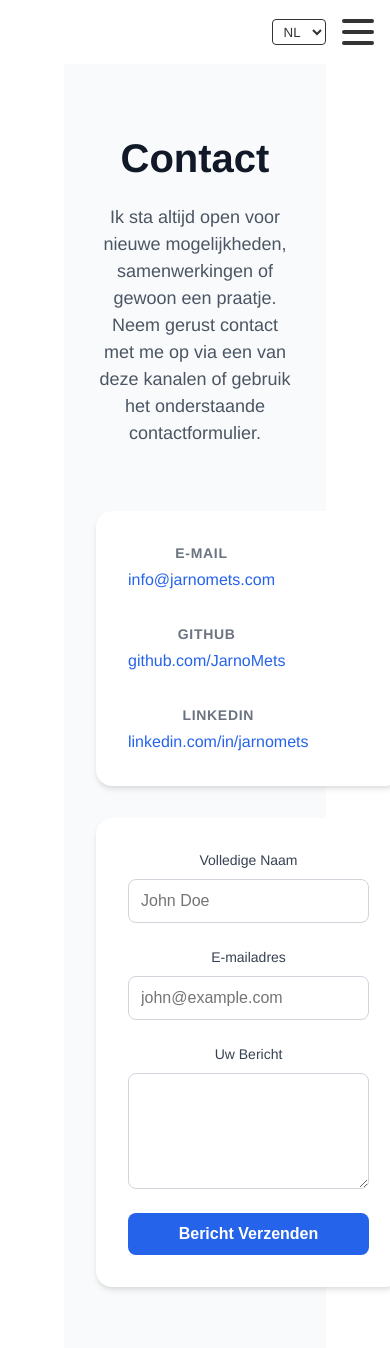
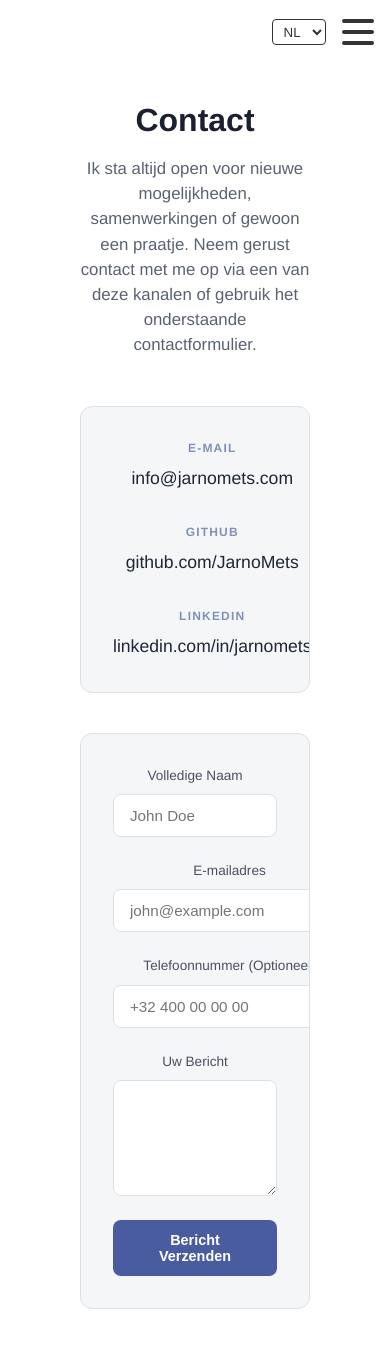
Before and after one commit to JarnoMets/About, a Vue app in the folder frontend/: page /contact in a window 390 px wide. Shown: the top 1348 px of the page. Built offline with nearby package versions, Linux system fonts and the light colour scheme; no server answers.

Commit message:
Restyle contact page to match projects, add field validation and telephone

```diff
--- a/frontend/src/api/index.ts
+++ b/frontend/src/api/index.ts
@@ -3,6 +3,7 @@ const API_URL = import.meta.env.VITE_API_URL || '/api';
 export interface ContactForm {
   name: string;
   email: string;
+  phone?: string;
   message: string;
 }
 
--- a/frontend/src/locales/en/contact.json
+++ b/frontend/src/locales/en/contact.json
@@ -6,9 +6,15 @@
     "linkedin_label": "LinkedIn",
     "form_name": "Full Name",
     "form_email": "Email Address",
+    "form_phone": "Telephone (Optional)",
     "form_message": "Your Message",
     "form_submit": "Send Message",
     "form_sending": "Sending...",
     "form_success": "Thank you! Your message has been sent.",
-    "form_error": "Oops! Something went wrong. Please try again later."
+    "form_error": "Oops! Something went wrong. Please try again later.",
+    "validation": {
+        "required": "This field is required",
+        "email": "Please enter a valid email address",
+        "phone": "Please enter a valid phone number"
+    }
 }
--- a/frontend/src/locales/nl/contact.json
+++ b/frontend/src/locales/nl/contact.json
@@ -6,9 +6,15 @@
     "linkedin_label": "LinkedIn",
     "form_name": "Volledige Naam",
     "form_email": "E-mailadres",
+    "form_phone": "Telefoonnummer (Optioneel)",
     "form_message": "Uw Bericht",
     "form_submit": "Bericht Verzenden",
     "form_sending": "Verzenden...",
     "form_success": "Bedankt! Uw bericht is verzonden.",
-    "form_error": "Oeps! Er is iets misgegaan. Probeer het later opnieuw."
+    "form_error": "Oeps! Er is iets misgegaan. Probeer het later opnieuw.",
+    "validation": {
+        "required": "Dit veld is verplicht",
+        "email": "Voer een geldig e-mailadres in",
+        "phone": "Voer een geldig telefoonnummer in"
+    }
 }
--- a/frontend/src/views/Contact.vue
+++ b/frontend/src/views/Contact.vue
@@ -1,86 +1,105 @@
 <template>
-  <div class="contact-view">
-    <div class="contact-container">
+  <div class="contact-page">
     <header class="contact-header">
-        <h1>{{ $t('contact.title') }}</h1>
-        <p>{{ $t('contact.description') }}</p>
+      <h1>{{ t('contact.title') }}</h1>
+      <p class="contact-subtitle">{{ t('contact.description') }}</p>
     </header>
 
     <div class="contact-grid">
       <!-- Info Section -->
-        <div class="contact-info">
-          <div class="info-card">
+      <div class="contact-card info-card">
+        <div class="card-content">
           <div class="info-item">
-              <div class="details">
-                <h3>{{ $t('contact.email_label') }}</h3>
-                <a href="mailto:info@jarnomets.com">info@jarnomets.com</a>
-              </div>
+            <h3 class="info-label">{{ t('contact.email_label') }}</h3>
+            <a href="mailto:info@jarnomets.com" class="info-link">info@jarnomets.com</a>
           </div>
 
           <div class="info-item">
-              <div class="details">
-                <h3>{{ $t('contact.github_label') }}</h3>
-                <a href="https://github.com/JarnoMets" target="_blank" rel="noopener">github.com/JarnoMets</a>
-              </div>
+            <h3 class="info-label">{{ t('contact.github_label') }}</h3>
+            <a href="https://github.com/JarnoMets" target="_blank" rel="noopener" class="info-link">github.com/JarnoMets</a>
           </div>
 
           <div class="info-item">
-              <div class="details">
-                <h3>{{ $t('contact.linkedin_label') }}</h3>
-                <a href="https://linkedin.com/in/jarno-mets-763525242/" target="_blank" rel="noopener">linkedin.com/in/jarnomets</a>
-              </div>
+            <h3 class="info-label">{{ t('contact.linkedin_label') }}</h3>
+            <a href="https://linkedin.com/in/jarno-mets-763525242/" target="_blank" rel="noopener" class="info-link">linkedin.com/in/jarnomets</a>
           </div>
         </div>
       </div>
 
       <!-- Form Section -->
-        <div class="contact-form-container">
-          <form @submit.prevent="handleSubmit" class="contact-form">
+      <div class="contact-card form-card">
+        <div class="card-content">
+          <form @submit.prevent="handleSubmit" class="contact-form" novalidate>
             <div class="form-group">
-              <label for="name">{{ $t('contact.form_name') }}</label>
+              <label for="name">{{ t('contact.form_name') }}</label>
               <input
                 type="text"
                 id="name"
                 v-model="form.name"
+                :class="{ 'input-error': errors.name }"
+                @blur="validateField('name')"
                 required
                 :disabled="status === 'loading'"
                 placeholder="John Doe"
               />
+              <span v-if="errors.name" class="error-message">{{ errors.name }}</span>
             </div>
 
+            <div class="form-row">
               <div class="form-group">
-              <label for="email">{{ $t('contact.form_email') }}</label>
+                <label for="email">{{ t('contact.form_email') }}</label>
                 <input
                   type="email"
                   id="email"
                   v-model="form.email"
+                  :class="{ 'input-error': errors.email }"
+                  @blur="validateField('email')"
                   required
                   :disabled="status === 'loading'"
                   placeholder="john@example.com"
                 />
+                <span v-if="errors.email" class="error-message">{{ errors.email }}</span>
               </div>
 
               <div class="form-group">
-              <label for="message">{{ $t('contact.form_message') }}</label>
+                <label for="phone">{{ t('contact.form_phone') }}</label>
+                <input
+                  type="tel"
+                  id="phone"
+                  v-model="form.phone"
+                  :class="{ 'input-error': errors.phone }"
+                  @blur="validateField('phone')"
+                  :disabled="status === 'loading'"
+                  placeholder="+32 400 00 00 00"
+                />
+                <span v-if="errors.phone" class="error-message">{{ errors.phone }}</span>
+              </div>
+            </div>
+
+            <div class="form-group">
+              <label for="message">{{ t('contact.form_message') }}</label>
               <textarea
                 id="message"
                 v-model="form.message"
+                :class="{ 'input-error': errors.message }"
+                @blur="validateField('message')"
                 rows="5"
                 required
                 :disabled="status === 'loading'"
               ></textarea>
+              <span v-if="errors.message" class="error-message">{{ errors.message }}</span>
             </div>
 
-            <button type="submit" :disabled="status === 'loading'" class="submit-btn">
-              <span v-if="status === 'loading'">{{ $t('contact.form_sending') }}</span>
-              <span v-else>{{ $t('contact.form_submit') }}</span>
+            <button type="submit" :disabled="status === 'loading'" class="btn btn-primary submit-btn">
+              <span v-if="status === 'loading'">{{ t('contact.form_sending') }}</span>
+              <span v-else>{{ t('contact.form_submit') }}</span>
             </button>
 
-            <div v-if="status === 'success'" class="alert success">
-              {{ $t('contact.form_success') }}
+            <div v-if="status === 'success'" class="alert success text-center">
+              {{ t('contact.form_success') }}
             </div>
-            <div v-if="status === 'error'" class="alert error">
-              {{ $t('contact.form_error') }}
+            <div v-if="status === 'error'" class="alert error text-center">
+              {{ t('contact.form_error') }}
             </div>
           </form>
         </div>
@@ -90,23 +109,73 @@
 </template>
 
 <script setup lang="ts">
-import { ref } from 'vue';
+import { ref, reactive } from 'vue';
+import { useI18n } from 'vue-i18n';
 import { api } from '../api';
 
-const form = ref({
+const { t } = useI18n();
+
+const form = reactive({
   name: '',
   email: '',
+  phone: '',
+  message: '',
+});
+
+const errors = reactive({
+  name: '',
+  email: '',
+  phone: '',
   message: '',
 });
 
 const status = ref<'idle' | 'loading' | 'success' | 'error'>('idle');
 
+const validateField = (field: keyof typeof form) => {
+  errors[field] = '';
+
+  if (field === 'name') {
+    if (!form.name.trim()) errors.name = t('contact.validation.required');
+  }
+
+  if (field === 'email') {
+    if (!form.email.trim()) {
+      errors.email = t('contact.validation.required');
+    } else if (!/^[^\s@]+@[^\s@]+\.[^\s@]+$/.test(form.email)) {
+      errors.email = t('contact.validation.email');
+    }
+  }
+
+  if (field === 'phone' && form.phone.trim()) {
+    if (!/^[+]?[\d\s-]{8,}$/.test(form.phone)) {
+      errors.phone = t('contact.validation.phone');
+    }
+  }
+
+  if (field === 'message') {
+    if (!form.message.trim()) errors.message = t('contact.validation.required');
+  }
+};
+
+const validateForm = () => {
+  validateField('name');
+  validateField('email');
+  validateField('phone');
+  validateField('message');
+  return !errors.name && !errors.email && !errors.phone && !errors.message;
+};
+
 const handleSubmit = async () => {
+  if (!validateForm()) return;
+
   status.value = 'loading';
   try {
-    await api.submitContactForm(form.value);
+    await api.submitContactForm(form);
     status.value = 'success';
-    form.value = { name: '', email: '', message: '' };
+    form.name = '';
+    form.email = '';
+    form.phone = '';
+    form.message = '';
     setTimeout(() => {
       if (status.value === 'success') status.value = 'idle';
     }, 5000);
@@ -118,60 +187,62 @@ const handleSubmit = async () => {
 </script>
 
 <style scoped>
-.contact-view {
-  min-height: calc(100vh - 80px);
-  padding: 4rem 2rem;
-  background-color: #f9fafb;
-}
-
-.contact-container {
-  max-width: 1000px;
+.contact-page {
+  max-width: 960px;
   margin: 0 auto;
+  padding: 2rem 1rem;
 }
 
 .contact-header {
+  margin-bottom: 3rem;
   text-align: center;
-  margin-bottom: 4rem;
 }
 
 .contact-header h1 {
-  font-size: 2.5rem;
+  font-size: 2rem;
   font-weight: 700;
-  color: #111827;
-  margin-bottom: 1rem;
+  margin-bottom: 0.75rem;
+  color: #e8eaf0;
 }
 
-.contact-header p {
-  font-size: 1.125rem;
-  color: #4b5563;
-  max-width: 600px;
+.contact-subtitle {
+  font-size: 1.05rem;
+  color: #a0a8b8;
+  max-width: 700px;
   margin: 0 auto;
 }
 
 .contact-grid {
   display: grid;
-  grid-template-columns: 1fr 1.5fr;
-  gap: 3rem;
+  grid-template-columns: 1fr 2fr;
+  gap: 2.5rem;
 }
 
-@media (max-width: 768px) {
-  .contact-grid {
-    grid-template-columns: 1fr;
-    gap: 2rem;
-  }
+.contact-card {
+  background: #2a2d35;
+  border: 1px solid #3a3d46;
+  border-radius: 12px;
+  overflow: hidden;
+  transition: border-color 0.2s ease, box-shadow 0.2s ease;
 }
 
-.info-card {
-  background: white;
+.contact-card:hover {
+  border-color: #505664;
+  box-shadow: 0 6px 32px rgba(0, 0, 0, 0.25);
+}
+
+.card-content {
   padding: 2rem;
-  border-radius: 1rem;
-  box-shadow: 0 4px 6px -1px rgba(0, 0, 0, 0.1), 0 2px 4px -1px rgba(0, 0, 0, 0.06);
+}
+
+.info-card .card-content {
+  display: flex;
+  flex-direction: column;
+  justify-content: center;
+  height: 100%;
 }
 
 .info-item {
-  display: flex;
-  align-items: flex-start;
-  gap: 1rem;
   margin-bottom: 2rem;
 }
 
@@ -179,43 +250,36 @@ const handleSubmit = async () => {
   margin-bottom: 0;
 }
 
-.icon {
-  font-size: 1.5rem;
-  padding-top: 0.25rem;
+.info-label {
+  font-size: 0.75rem;
+  font-weight: 600;
+  color: #6878a8;
+  text-transform: uppercase;
+  letter-spacing: 0.1em;
+  margin-bottom: 0.5rem;
 }
 
-.details h3 {
-  font-size: 0.875rem;
-  font-weight: 600;
-  color: #6b7280;
-  text-transform: uppercase;
-  letter-spacing: 0.05em;
-  margin: 0 0 0.25rem 0;
+.info-link {
+  font-size: 1.1rem;
+  color: #e0e4ec;
+  text-decoration: none;
+  font-weight: 500;
+  transition: color 0.2s ease;
 }
 
-.details a {
-  font-size: 1rem;
-  color: #2563eb;
-  text-decoration: none;
-  font-weight: 500;
-  transition: color 0.15s ease-in-out;
-}
-
-.details a:hover {
-  color: #1d4ed8;
-  text-decoration: underline;
-}
-
-.contact-form-container {
-  background: white;
-  padding: 2rem;
-  border-radius: 1rem;
-  box-shadow: 0 4px 6px -1px rgba(0, 0, 0, 0.1), 0 2px 4px -1px rgba(0, 0, 0, 0.06);
+.info-link:hover {
+  color: #6478c4;
 }
 
 .contact-form {
   display: flex;
   flex-direction: column;
+  gap: 1.5rem;
+}
+
+.form-row {
+  display: grid;
+  grid-template-columns: 1fr 1fr;
   gap: 1.5rem;
 }
 
@@ -226,64 +290,174 @@ const handleSubmit = async () => {
 }
 
 .form-group label {
-  font-size: 0.875rem;
+  font-size: 0.85rem;
   font-weight: 500;
-  color: #374151;
+  color: #a0a8b8;
 }
 
 .form-group input,
 .form-group textarea {
-  padding: 0.75rem;
-  border: 1px solid #d1d5db;
-  border-radius: 0.5rem;
-  font-size: 1rem;
-  transition: border-color 0.15s ease-in-out, box-shadow 0.15s ease-in-out;
+  padding: 0.75rem 1rem;
+  background: #1e2026;
+  border: 1px solid #3a3d46;
+  border-radius: 8px;
+  color: #e0e4ec;
+  font-size: 0.95rem;
+  transition: border-color 0.2s ease, box-shadow 0.2s ease;
 }
 
 .form-group input:focus,
 .form-group textarea:focus {
   outline: none;
-  border-color: #2563eb;
-  box-shadow: 0 0 0 3px rgba(37, 99, 235, 0.1);
+  border-color: #5568b4;
+  box-shadow: 0 0 0 3px rgba(85, 104, 180, 0.15);
 }
 
-.submit-btn {
-  background-color: #2563eb;
-  color: white;
-  padding: 0.75rem;
-  border-radius: 0.5rem;
-  font-weight: 600;
-  font-size: 1rem;
-  border: none;
-  cursor: pointer;
-  transition: background-color 0.15s ease-in-out;
+.form-group input.input-error,
+.form-group textarea.input-error {
+  border-color: #e53e3e;
 }
 
-.submit-btn:hover:not(:disabled) {
-  background-color: #1d4ed8;
+.error-message {
+  font-size: 0.75rem;
+  color: #e53e3e;
+  margin-top: 0.25rem;
 }
 
-.submit-btn:disabled {
-  opacity: 0.7;
+.btn {
+  display: inline-block;
+  padding: 0.75rem 1.5rem;
+  border-radius: 8px;
+  font-size: 0.9rem;
+  font-weight: 600;
+  text-decoration: none;
+  transition: all 0.2s ease;
+  cursor: pointer;
+  border: none;
+  text-align: center;
+}
+
+.btn-primary {
+  background-color: #5568b4;
+  color: #fff;
+}
+
+.btn-primary:hover:not(:disabled) {
+  background-color: #6478c4;
+  transform: translateY(-1px);
+}
+
+.btn-primary:disabled {
+  opacity: 0.6;
   cursor: not-allowed;
 }
 
 .alert {
   padding: 1rem;
-  border-radius: 0.5rem;
-  font-size: 0.875rem;
+  border-radius: 8px;
+  font-size: 0.9rem;
   margin-top: 1rem;
 }
 
 .alert.success {
-  background-color: #ecfdf5;
-  color: #065f46;
-  border: 1px solid #10b981;
+  background-color: rgba(72, 187, 120, 0.1);
+  color: #48bb78;
+  border: 1px solid rgba(72, 187, 120, 0.2);
 }
 
 .alert.error {
-  background-color: #fef2f2;
-  color: #991b1b;
-  border: 1px solid #ef4444;
+  background-color: rgba(229, 62, 62, 0.1);
+  color: #e53e3e;
+  border: 1px solid rgba(229, 62, 62, 0.2);
+}
+
+.text-center {
+  text-align: center;
+}
+
+@media (prefers-color-scheme: light) {
+  .contact-header h1 {
+    color: #1a2030;
+  }
+
+  .contact-subtitle {
+    color: #5a6270;
+  }
+
+  .contact-card {
+    background: #f5f6f8;
+    border-color: #dde0e6;
+  }
+
+  .contact-card:hover {
+    border-color: #c0c6d0;
+    box-shadow: 0 6px 32px rgba(0, 0, 0, 0.08);
+  }
+
+  .info-label {
+    color: #8090b8;
+  }
+
+  .info-link {
+    color: #1e2636;
+  }
+
+  .info-link:hover {
+    color: #4a5ca0;
+  }
+
+  .form-group label {
+    color: #4a5060;
+  }
+
+  .form-group input,
+  .form-group textarea {
+    background: #ffffff;
+    border-color: #dde0e6;
+    color: #1e2636;
+  }
+
+  .form-group input:focus,
+  .form-group textarea:focus {
+    border-color: #4a5ca0;
+  }
+
+  .btn-primary {
+    background-color: #4a5ca0;
+  }
+
+  .btn-primary:hover:not(:disabled) {
+    background-color: #5568b4;
+  }
+}
+
+@media (max-width: 850px) {
+  .contact-grid {
+    grid-template-columns: 1fr;
+  }
+
+  .info-card .card-content {
+    flex-direction: row;
+    flex-wrap: wrap;
+    gap: 2rem;
+    justify-content: space-around;
+  }
+
+  .info-item {
+    margin-bottom: 0;
+  }
+}
+
+@media (max-width: 600px) {
+  .form-row {
+    grid-template-columns: 1fr;
+    gap: 1.5rem;
+  }
+
+  .info-card .card-content {
+    flex-direction: column;
+    align-items: center;
+    text-align: center;
+  }
 }
 </style>
```
Lines whose indentation alone changed are shown as unchanged.
